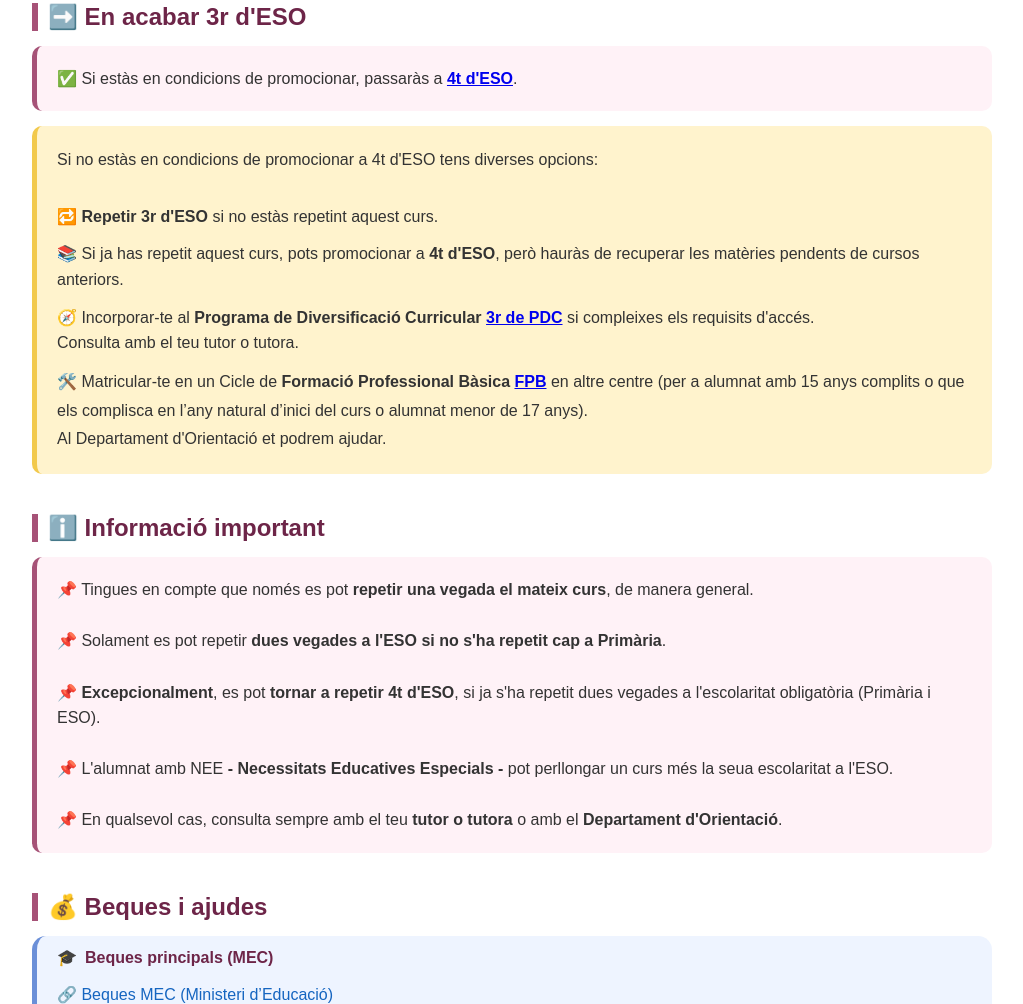
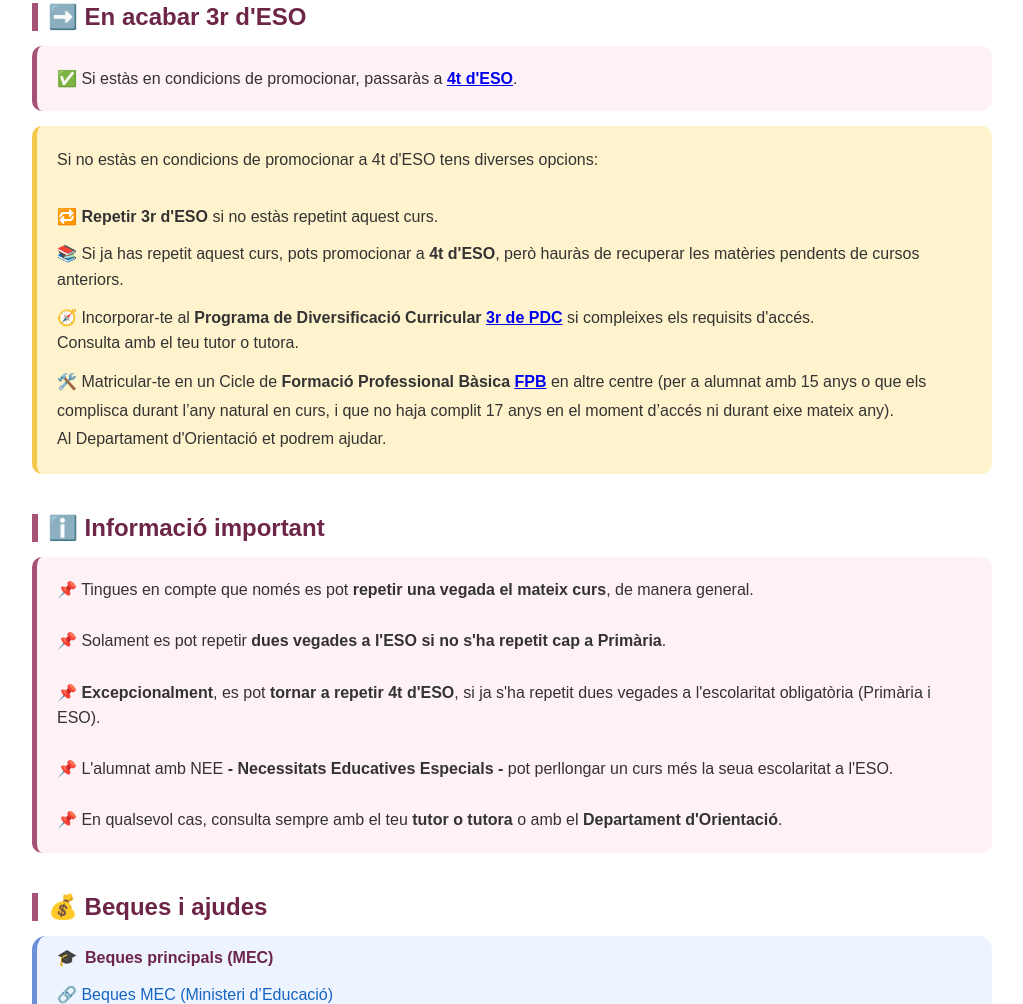
Before and after one commit to orientat/didinpuig, a plain HTML site: page 3eso.html in a window 1280 px wide. Shown: the part 1189-2193 px from the top of the page, without its empty margins (128-1151 px from the left). Drawn offline with Linux system fonts and the light colour scheme.

Commit message:
Update 3eso.html

```diff
--- a/3eso.html
+++ b/3eso.html
@@ -391,7 +391,7 @@ Si no estàs en condicions de promocionar a 4t d'ESO tens diverses opcions:<br><
 <li>🧭 Incorporar-te al <strong>Programa de Diversificació Curricular</strong> <a href="pdc.html"><strong>3r de PDC</strong></a> si compleixes els requisits d'accés.<br>
 Consulta amb el teu tutor o tutora.</li>
 
-🛠️ Matricular-te en un Cicle de <strong>Formació Professional Bàsica</strong> <a href="fp.html"><strong>FPB</a></strong> en altre centre (per a alumnat amb 15 anys complits o que els complisca en l’any natural d’inici del curs o alumnat menor de 17 anys).<br>
+🛠️ Matricular-te en un Cicle de <strong>Formació Professional Bàsica</strong> <a href="fp.html"><strong>FPB</a></strong> en altre centre (per a alumnat amb 15 anys o que els complisca durant l’any natural en curs, i que no haja complit 17 anys en el moment d’accés ni durant eixe mateix any).<br>
 Al Departament d'Orientació et podrem ajudar.
 
 </ul>
```
